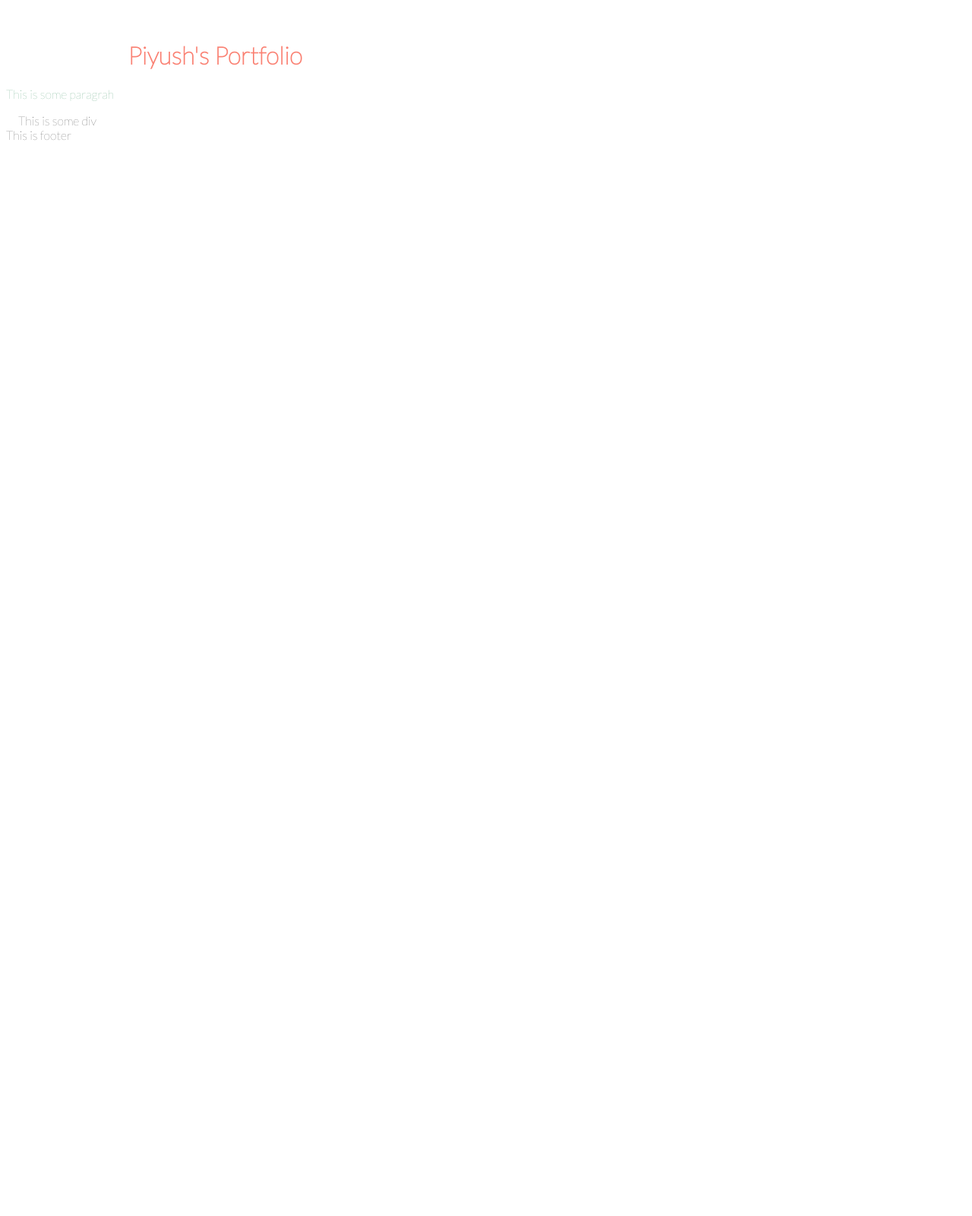
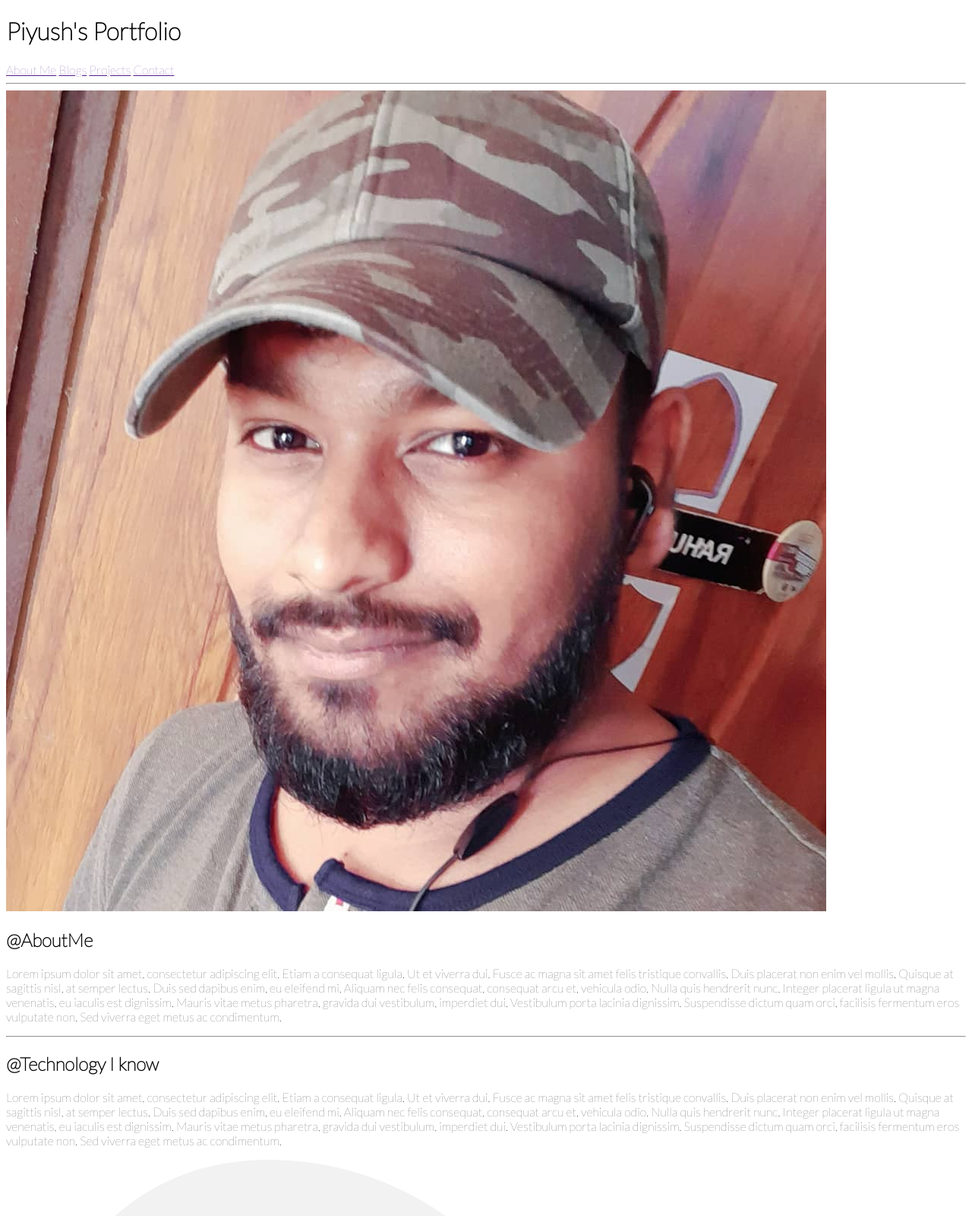
Before and after one commit to PiyuGup/Piyush-Portfolio, a plain HTML site: page index.html in a window 1280 px wide. Shown: the top 1600 px of the page at 76% size. Before the commit the page ends 800 px from the top, so only its background shows below. Drawn offline with Linux system fonts and the light colour scheme.

Commit message:
Content: Changed page look
made basic structure of site

```diff
--- a/index.html
+++ b/index.html
@@ -10,15 +10,59 @@
 </head>
 
 <body>
-    <h1 id="header-1"> Piyush's Portfolio</h1>
-    <!-- <img src="images/image1.svg" /> -->
-    <p class="para">This is some paragrah</p>
+    <!-- My portfolio header will have Logo, brand name and Navigational links and menus -->
 
-    <div class="container"> This is some div</div>
+    <div>
+        <h1 id="header-1"> Piyush's Portfolio</h1>
+        <div>
+            <a href="">About Me</a>
+            <a href="">Blogs</a>
+            <a href="">Projects</a>
+            <a href="">Contact</a>
+        </div>
+    </div>
 
-    <footer> This is footer </footer>
+    <!-- Content of my blog -->
+    <hr>
 
+    <div>
+        <img src="/images/Piyush's.jpg">
+        <h2>@AboutMe</h2>
+        <p>
+            Lorem ipsum dolor sit amet, consectetur adipiscing elit. Etiam a consequat ligula. Ut et viverra dui. Fusce ac magna sit amet felis tristique convallis. Duis placerat non enim vel mollis. Quisque at sagittis nisl, at semper lectus. Duis sed dapibus enim,
+            eu eleifend mi. Aliquam nec felis consequat, consequat arcu et, vehicula odio. Nulla quis hendrerit nunc. Integer placerat ligula ut magna venenatis, eu iaculis est dignissim. Mauris vitae metus pharetra, gravida dui vestibulum, imperdiet
+            dui. Vestibulum porta lacinia dignissim. Suspendisse dictum quam orci, facilisis fermentum eros vulputate non. Sed viverra eget metus ac condimentum.
+        </p>
+    </div>
 
+    <hr>
+
+    <div>
+        <h2>@Technology I know</h2>
+        <p>
+            Lorem ipsum dolor sit amet, consectetur adipiscing elit. Etiam a consequat ligula. Ut et viverra dui. Fusce ac magna sit amet felis tristique convallis. Duis placerat non enim vel mollis. Quisque at sagittis nisl, at semper lectus. Duis sed dapibus enim,
+            eu eleifend mi. Aliquam nec felis consequat, consequat arcu et, vehicula odio. Nulla quis hendrerit nunc. Integer placerat ligula ut magna venenatis, eu iaculis est dignissim. Mauris vitae metus pharetra, gravida dui vestibulum, imperdiet
+            dui. Vestibulum porta lacinia dignissim. Suspendisse dictum quam orci, facilisis fermentum eros vulputate non. Sed viverra eget metus ac condimentum.
+        </p>
+        <img src="/images/image1.svg">
+    </div>
+
+    <hr>
+
+    <footer>
+        <p>Piyush Gupta </p>
+        <p><strong>Contact Me</strong></p>
+        <ul>
+            <li>
+                <a href="mailto:piyushgpt0016@gmail.com">Email</a></li>
+            <li>
+                <a href="https://github.com/PiyuGup"></a>GitHub</li>
+            <li>
+                <a href="https://www.linkedin.com/in/piyugupuc/">Linkedin</a></li>
+            <li>
+                <a href="https://twitter.com/piyushgpt0016">Twitter</a></li>
+        </ul>
+    </footer>
 
 </body>
 
--- a/styles.css
+++ b/styles.css
@@ -2,19 +2,3 @@
 body {
     font-family: 'Lato', sans-serif;
 }
-
-.container {
-    padding-left: 1rem;
-    padding-right: 1rem;
-}
-
-#header-1 {
-    color: salmon;
-    padding-left: 10rem;
-    padding-right: 10rem;
-    padding-top: 2rem;
-}
-
-.para {
-    color: seagreen;
-}
```
Also changed, not shown: images/Piyush's.jpg (added).
